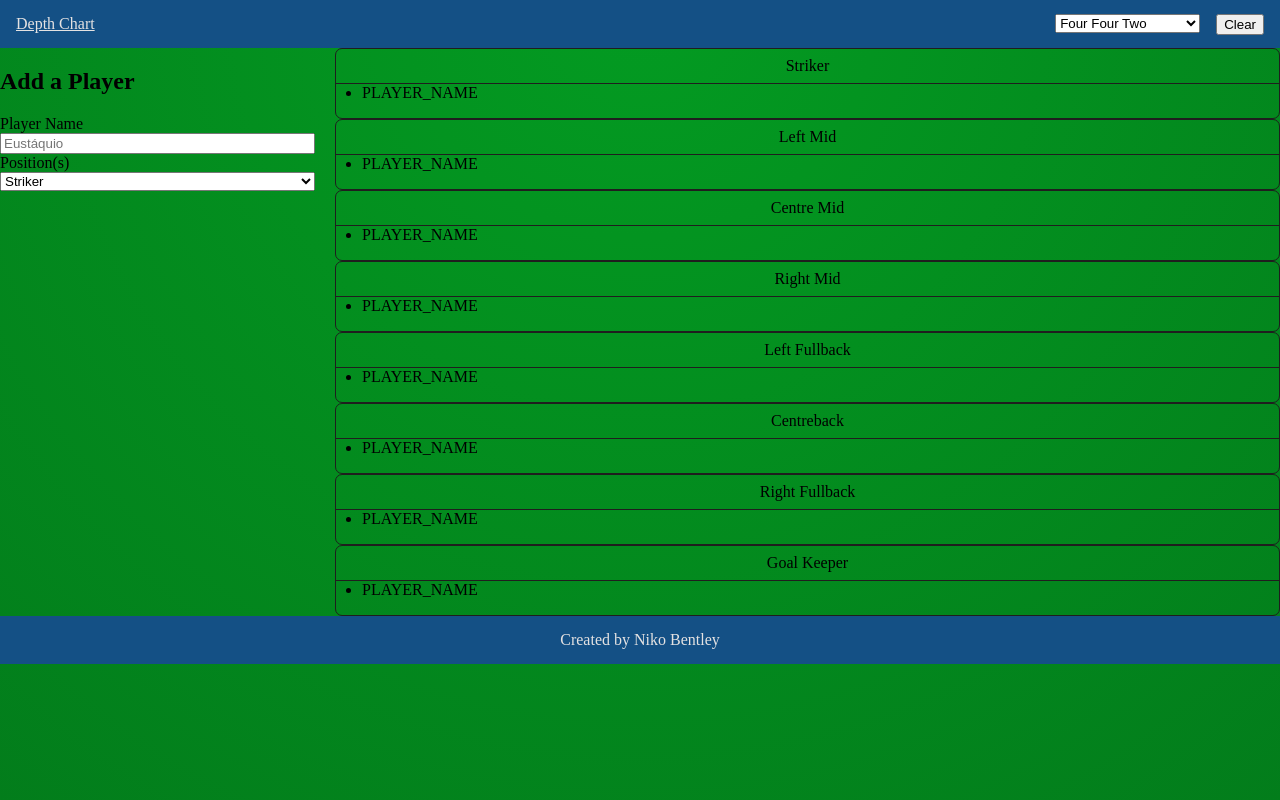
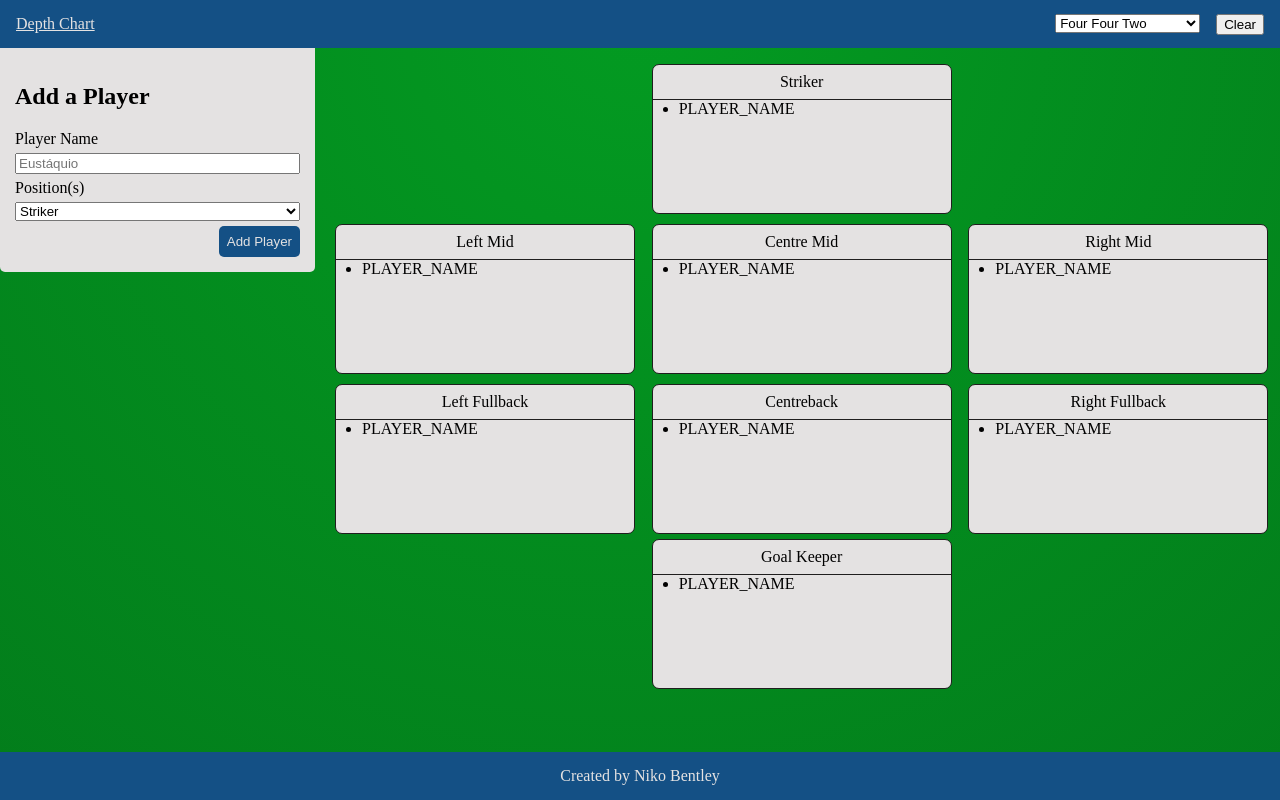
Before and after one commit to MapleThunder/depth-chart-sv, a SvelteKit app: page / in a window 1280 px wide. Built offline with nearby package versions, Linux system fonts and the light colour scheme.

Commit message:
Made footer stick to bottom, added grid styles for the position boxes

```diff
--- a/src/lib/positions.ts
+++ b/src/lib/positions.ts
@@ -2,7 +2,6 @@ import { Formation } from "./stores/formation_store";
 
 export enum Position {
 	Striker = "ST",
-	CentreForward = "CF",
 
 	LeftWing = "LW",
 	LeftMid = "LM",
--- a/src/routes/+layout.svelte
+++ b/src/routes/+layout.svelte
@@ -59,10 +59,15 @@
 		max-width: var(--column);
 		padding: 0 var(--side);
 		margin: 0 auto;
+		flex-shrink: 0;
 	}
 	.header-controls {
 		display: flex;
 		gap: 1rem;
+	}
+
+	main {
+		flex-grow: 1;
 	}
 
 	footer {
@@ -70,5 +75,6 @@
 		justify-content: center;
 		align-items: center;
 		align-self: flex-end;
+		flex-shrink: 0;
 	}
 </style>
--- a/src/routes/+page.svelte
+++ b/src/routes/+page.svelte
@@ -24,5 +24,20 @@
 		display: grid;
 		grid-template-columns: 1fr 3fr;
 		gap: 20px;
+		margin: 0 auto;
+		max-width: var(--column);
+	}
+
+	.position-boxes {
+		margin-top: 1rem;
+		display: grid;
+		gap: 5px;
+		grid-template-areas:
+			".. ST .."
+			"LW CAM RW"
+			"LM CM RM"
+			"LWB CDM RWB"
+			"LB CB RB"
+			".. GK ..";
 	}
 </style>
--- a/src/routes/PlayerEntryForm.svelte
+++ b/src/routes/PlayerEntryForm.svelte
@@ -23,13 +23,38 @@
 				<option value={option.value}>{option.label}</option>
 			{/each}
 		</select>
+		<button type="submit" name="add-player">Add Player</button>
 	</form>
 </div>
 
 <style>
-	.form-wrapper,
+	.form-wrapper {
+		height: fit-content;
+		padding: 15px;
+		background-color: var(--paper);
+		border-radius: 0 0 5px 5px;
+	}
+
 	form {
 		display: flex;
 		flex-direction: column;
+		gap: 5px;
+	}
+
+	button {
+		background-color: var(--primary);
+		color: var(--text-light);
+		padding: 7px;
+		width: fit-content;
+		border-radius: 5px;
+		align-self: flex-end;
+		border: 1px solid transparent;
+	}
+
+	button:hover,
+	button:focus {
+		background-color: var(--accent);
+		color: var(--text-dark);
+		border: 1px solid var(--black);
 	}
 </style>
--- a/src/routes/PositionBox.svelte
+++ b/src/routes/PositionBox.svelte
@@ -5,7 +5,7 @@
 	export let positionData: PositionData;
 </script>
 
-<div class="position-box-wrapper">
+<div class="position-box-wrapper" style="grid-area: {positionData?.position}">
 	<div class="position-header">
 		{getPositionUILabel(positionData?.position)}
 		<!-- TODO: Background colour should change based on position and depth preference -->
@@ -22,6 +22,9 @@
 	.position-box-wrapper {
 		border: var(--border);
 		border-radius: var(--border-radius);
+		background-color: var(--paper);
+		width: 300px;
+		min-height: 150px;
 	}
 
 	.position-header {
--- a/src/styles.css
+++ b/src/styles.css
@@ -16,10 +16,13 @@ html {
 	--blue: hsl(208, 74%, 30%);
 	--black: hsl(0, 2%, 12%);
 	--white: hsl(0, 2%, 89%);
+	--paper: hsl(0, 2%, 89%);
+	--yellow: hsl(54, 87%, 62%);
 
-	--accent: var(--black);
+	--accent: var(--yellow);
 	--primary: var(--blue);
 	--text-light: var(--white);
+	--text-dark: var(--black);
 	--border: 1px solid var(--black);
 	--border-radius: 7px;
 
```
